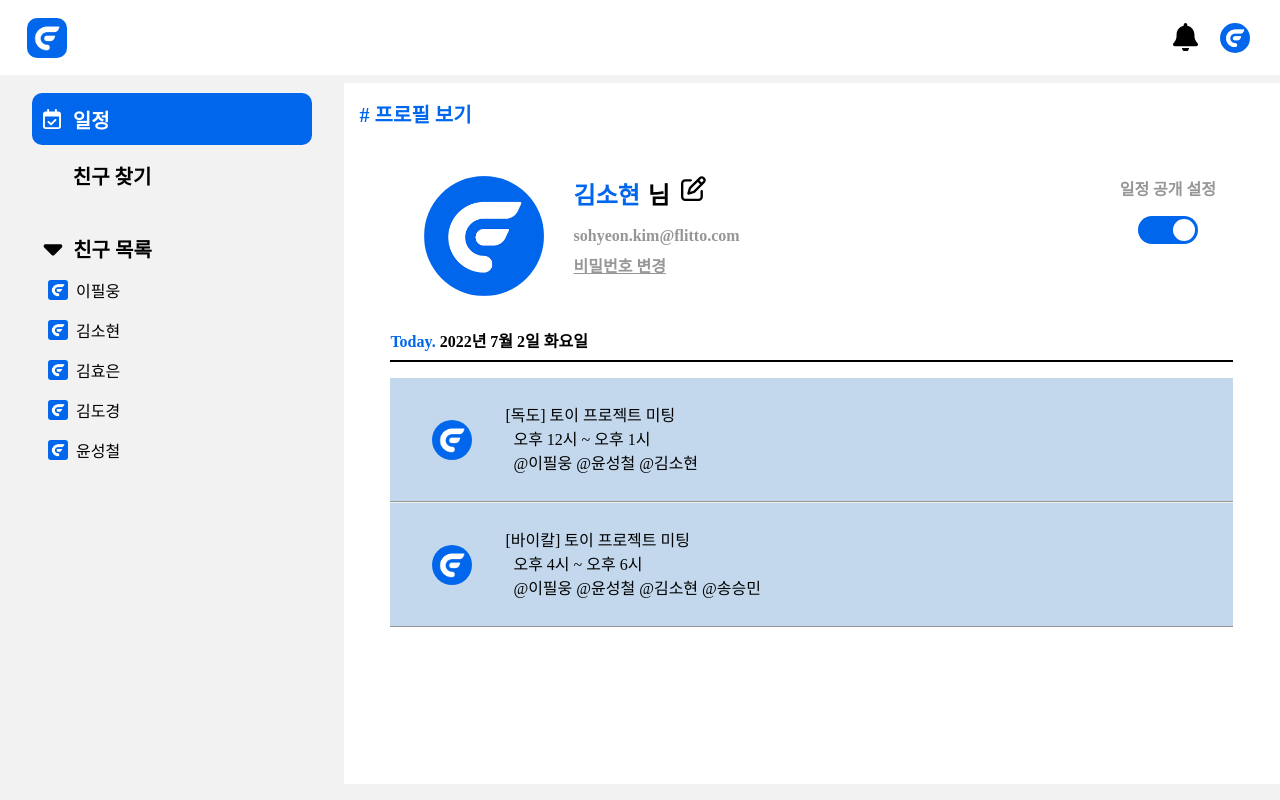
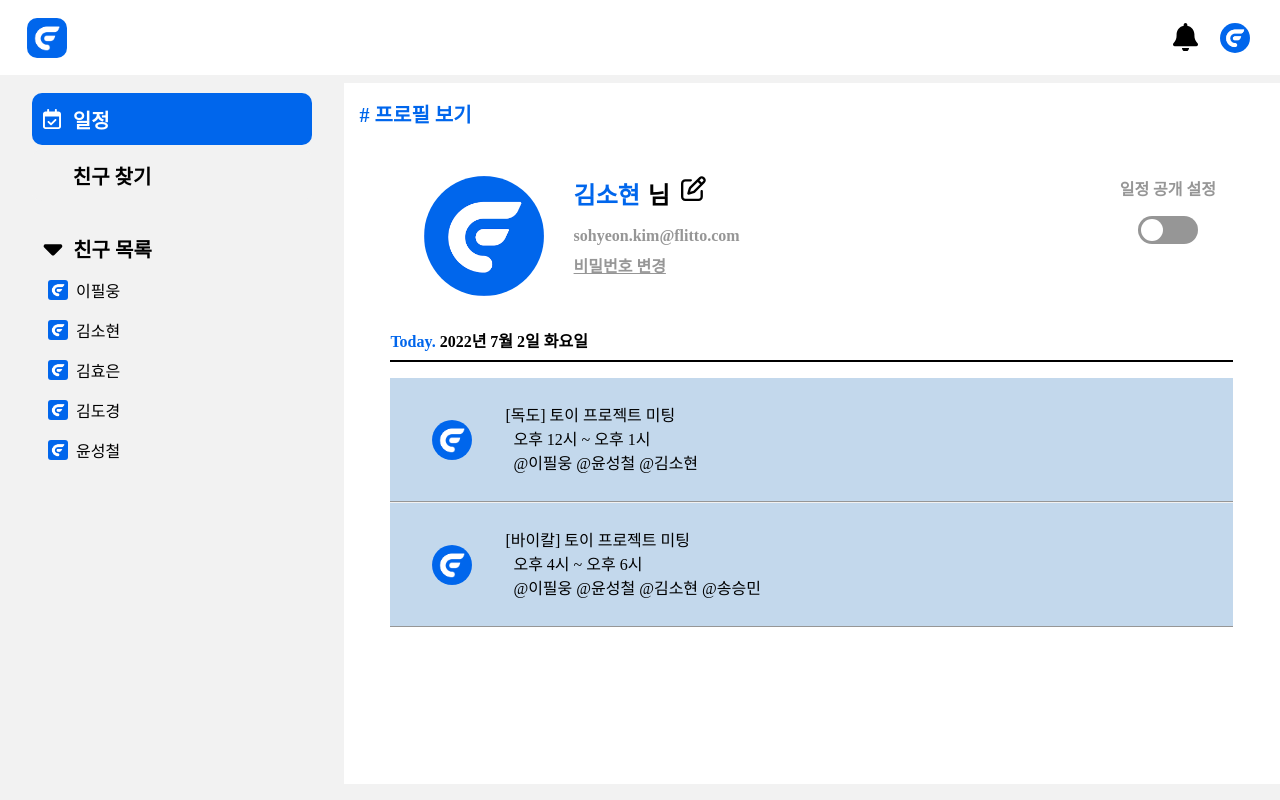
Before and after one commit to Flitto-Toyproject/toy_front_team2_front, a Vue app: page /main/profile in a window 1280 px wide. Built offline with nearby package versions, Linux system fonts and the light colour scheme.

Commit message:
feat: visible 상태값에 따라 공개 설정 값 변경 + css 수정

```diff
--- a/src/components/profile/MainProfile.vue
+++ b/src/components/profile/MainProfile.vue
@@ -21,13 +21,14 @@
         <div class="profile-toggle">
           <p class="profile-toggle__title">일정 공개 설정</p>
           <!-- 토글 버튼 부분 -->
-          <label class="profile-toggle__toggle">
+          <label class="profile-toggle__label">
             <input
-              class="profile-toggle__toggle-input"
+              class="profile-toggle__label-input"
               type="checkbox"
-              checked
+              v-model="visible"
+              @click="toggleVisible"
             />
-            <span class="profile-toggle__toggle-slider"></span>
+            <span class="profile-toggle__label-slider"></span>
           </label>
         </div>
       </div>
@@ -113,6 +114,10 @@ export default {
       }
       return participant
     },
+    toggleVisible() {
+      this.visible = !this.visible
+      console.log(this.visible)
+    },
   },
 }
 </script>
@@ -144,7 +149,9 @@ export default {
       // 프로필 이미지
       .profile-image {
         width: 120px;
+        min-width: 120px;
         height: 120px;
+        min-height: 120px;
         margin-left: 5rem;
         border-radius: 50%;
         background: url('@/assets/img_flitto.png');
@@ -194,7 +201,7 @@ export default {
         }
       }
 
-      // 일정 공개 부분
+      // 일정 공개 설정
       .profile-toggle {
         display: flex;
         flex-direction: column;
@@ -210,6 +217,57 @@ export default {
         }
 
         // 토글 버튼 부분
+        &__label {
+          margin-top: 1rem;
+          position: relative;
+          display: inline-block;
+          width: 60px;
+          height: 28px;
+          background: var(--color-white);
+
+          &-input {
+            opacity: 0;
+            width: 0;
+            height: 0;
+          }
+
+          &-input:checked + .profile-toggle__label-slider {
+            background-color: var(--color-blue);
+          }
+
+          &-input:checked + .profile-toggle__label-slider:before {
+            -webkit-transform: translateX(32px);
+            transform: translateX(32px);
+          }
+
+          // 슬라이더 바 부분
+          &-slider {
+            position: absolute;
+            cursor: pointer;
+            top: 0;
+            left: 0;
+            right: 0;
+            bottom: 0;
+            background-color: var(--color-gray);
+            -webkit-transition: 0.4s;
+            transition: 0.4s;
+            border-radius: 34px;
+
+            // 선택하는 원형
+            &::before {
+              position: absolute;
+              content: '';
+              height: 22px;
+              width: 22px;
+              left: 3px;
+              bottom: 3px;
+              background-color: var(--color-white);
+              -webkit-transition: 0.4s;
+              transition: 0.4s;
+              border-radius: 50%;
+            }
+          }
+        }
       }
     }
   }
@@ -295,58 +353,4 @@ export default {
     }
   }
 }
-
-// 안에 종속시키고 상태값에 따라 그려주는거 다르게끔 종속이 안먹음
-.profile-toggle__toggle {
-  margin-top: 1rem;
-  position: relative;
-  display: inline-block;
-  width: 60px;
-  height: 28px;
-  background: var(--color-white);
-
-  &-input {
-    opacity: 0;
-    width: 0;
-    height: 0;
-  }
-
-  // 선택된 부분에 따른 애니메이션 -> 상태값에 따른 형태로 토글되는 방식으로 바꾸기
-  &-input:checked + &-slider {
-    background-color: var(--color-blue);
-  }
-
-  &-input:checked + &-slider:before {
-    -webkit-transform: translateX(32px);
-    transform: translateX(32px);
-  }
-
-  // 슬라이더 바 부분
-  &-slider {
-    position: absolute;
-    cursor: pointer;
-    top: 0;
-    left: 0;
-    right: 0;
-    bottom: 0;
-    background-color: var(--color-gray);
-    -webkit-transition: 0.4s;
-    transition: 0.4s;
-    border-radius: 34px;
-
-    // 선택하는 원형
-    &::before {
-      position: absolute;
-      content: '';
-      height: 22px;
-      width: 22px;
-      left: 3px;
-      bottom: 3px;
-      background-color: var(--color-white);
-      -webkit-transition: 0.4s;
-      transition: 0.4s;
-      border-radius: 50%;
-    }
-  }
-}
 </style>
```
